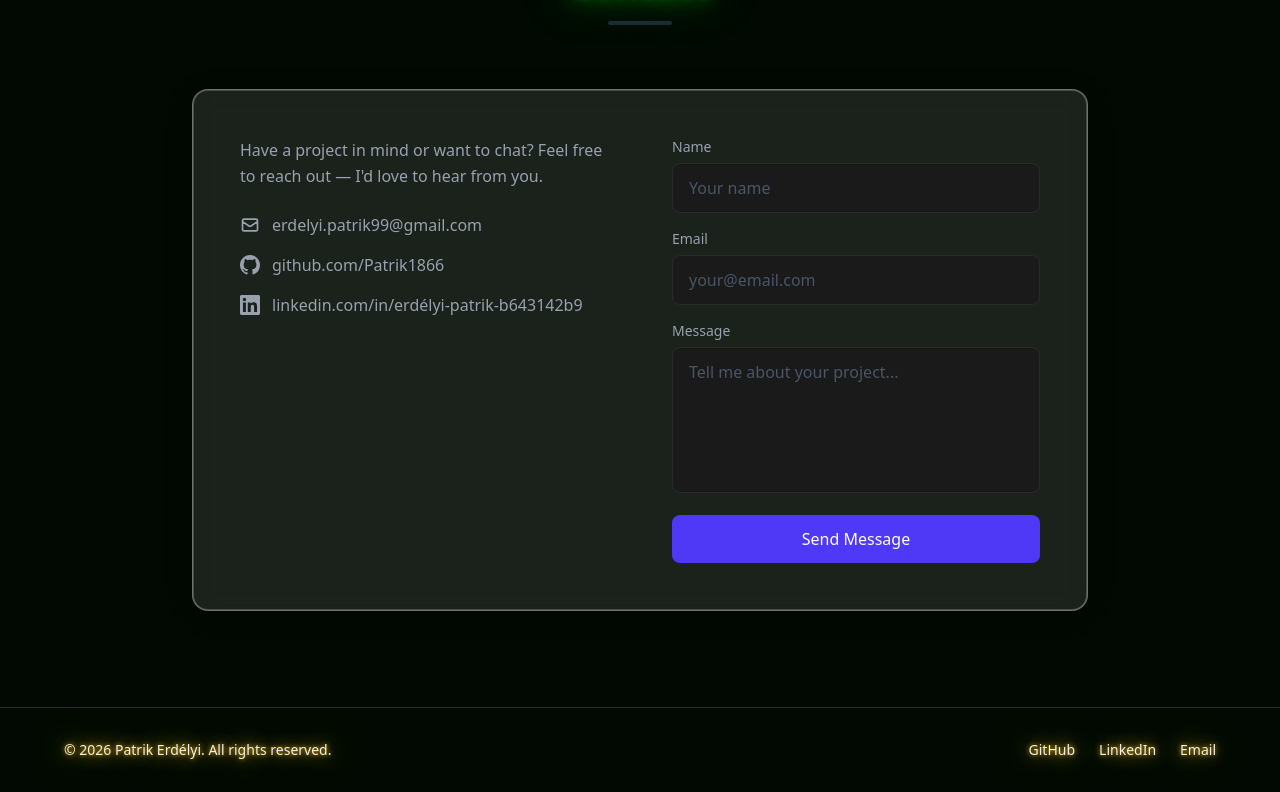
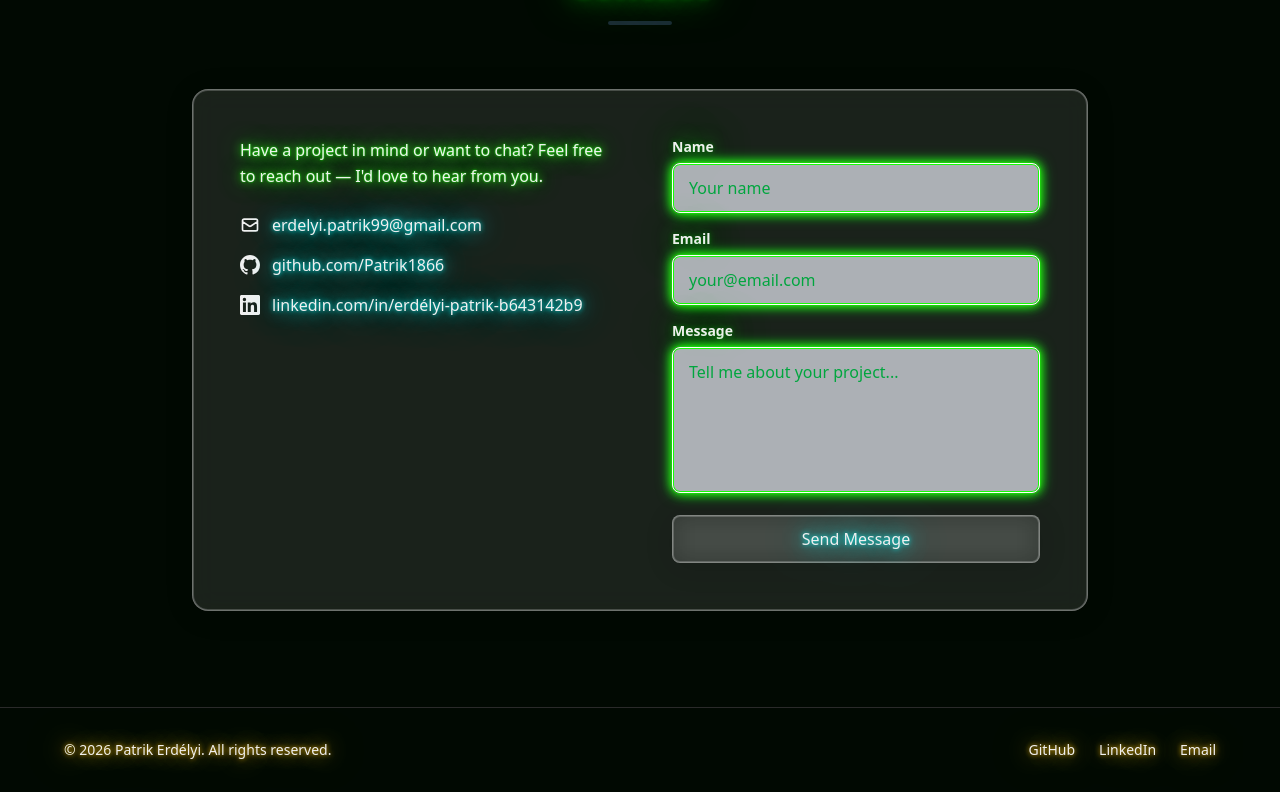
Before and after one commit to Patrik1866/portfolio, a Next.js app: page / in a window 1280 px wide. Shown: the part 2974-3766 px from the top of the page. Built offline with nearby package versions, Linux system fonts and the light colour scheme.

Commit message:
Final touch for the colors and styles

```diff
--- a/app/components/Contact/Contact.tsx
+++ b/app/components/Contact/Contact.tsx
@@ -35,14 +35,14 @@ export default function Contact() {
         <div className="grid md:grid-cols-2 gap-16 items-start max-w-4xl mx-auto glass-tile rounded-2xl p-12">
           {/* Info */}
           <div className="space-y-6">
-            <p className="text-gray-400 leading-relaxed">
+            <p className="neon-text leading-relaxed">
               Have a project in mind or want to chat? Feel free to reach
               out — I&apos;d love to hear from you.
             </p>
             <div className="space-y-4">
               <a
                 href="mailto:erdelyi.patrik99@gmail.com"
-                className="flex items-center gap-3 text-gray-400 hover:text-indigo-400 transition-colors"
+                className="flex items-center gap-3 neon-cyan transition-colors"
               >
                 <svg
                   className="w-5 h-5"
@@ -63,7 +63,7 @@ export default function Contact() {
                 href="https://github.com/Patrik1866"
                 target="_blank"
                 rel="noopener noreferrer"
-                className="flex items-center gap-3 text-gray-400 hover:text-indigo-400 transition-colors"
+                className="flex items-center gap-3 neon-cyan transition-colors"
               >
                 <svg className="w-5 h-5" fill="currentColor" viewBox="0 0 24 24">
                   <path d="M12 0C5.37 0 0 5.37 0 12c0 5.31 3.435 9.795 8.205 11.385.6.105.825-.255.825-.57 0-.285-.015-1.23-.015-2.235-3.015.555-3.795-.735-4.035-1.41-.135-.345-.72-1.41-1.23-1.695-.42-.225-1.02-.78-.015-.795.945-.015 1.62.87 1.845 1.23 1.08 1.815 2.805 1.305 3.495.99.105-.78.42-1.305.765-1.605-2.67-.3-5.46-1.335-5.46-5.925 0-1.305.465-2.385 1.23-3.225-.12-.3-.54-1.53.12-3.18 0 0 1.005-.315 3.3 1.23.96-.27 1.98-.405 3-.405s2.04.135 3 .405c2.295-1.56 3.3-1.23 3.3-1.23.66 1.65.24 2.88.12 3.18.765.84 1.23 1.905 1.23 3.225 0 4.605-2.805 5.625-5.475 5.925.435.375.81 1.095.81 2.22 0 1.605-.015 2.895-.015 3.3 0 .315.225.69.825.57A12.02 12.02 0 0 0 24 12c0-6.63-5.37-12-12-12z" />
@@ -74,7 +74,7 @@ export default function Contact() {
                 href="https://www.linkedin.com/in/erd%C3%A9lyi-patrik-b643142b9/"
                 target="_blank"
                 rel="noopener noreferrer"
-                className="flex items-center gap-3 text-gray-400 hover:text-indigo-400 transition-colors"
+                className="flex items-center gap-3 neon-cyan transition-colors"
               >
                 <svg className="w-5 h-5" fill="currentColor" viewBox="0 0 24 24">
                   <path d="M20.447 20.452h-3.554v-5.569c0-1.328-.027-3.037-1.852-3.037-1.853 0-2.136 1.445-2.136 2.939v5.667H9.351V9h3.414v1.561h.046c.477-.9 1.637-1.85 3.37-1.85 3.601 0 4.267 2.37 4.267 5.455v6.286zM5.337 7.433a2.062 2.062 0 0 1-2.063-2.065 2.064 2.064 0 1 1 2.063 2.065zm1.782 13.019H3.555V9h3.564v11.452zM22.225 0H1.771C.792 0 0 .774 0 1.729v20.542C0 23.227.792 24 1.771 24h20.451C23.2 24 24 23.227 24 22.271V1.729C24 .774 23.2 0 22.222 0h.003z" />
@@ -89,7 +89,7 @@ export default function Contact() {
             <div>
               <label
                 htmlFor="name"
-                className="block text-sm text-gray-400 mb-1.5"
+                className="block text-sm neon-dark-green font-bold mb-1.5"
               >
                 Name
               </label>
@@ -101,13 +101,13 @@ export default function Contact() {
                 value={formData.name}
                 onChange={handleChange}
                 placeholder="Your name"
-                className="w-full px-4 py-3 bg-[#1a1a1a] border border-[#2a2a2a] rounded-lg text-white placeholder-gray-600 focus:outline-none focus:border-indigo-500 transition-colors"
+                className="w-full px-4 py-3 bg-gray-300/80 border rounded-lg text-white placeholder-green-600 focus:outline-none transition-colors neon-input"
               />
             </div>
             <div>
               <label
                 htmlFor="email"
-                className="block text-sm text-gray-400 mb-1.5"
+                className="block text-sm neon-dark-green font-bold mb-1.5"
               >
                 Email
               </label>
@@ -119,13 +119,13 @@ export default function Contact() {
                 value={formData.email}
                 onChange={handleChange}
                 placeholder="your@email.com"
-                className="w-full px-4 py-3 bg-[#1a1a1a] border border-[#2a2a2a] rounded-lg text-white placeholder-gray-600 focus:outline-none focus:border-indigo-500 transition-colors"
+                className="w-full px-4 py-3 bg-gray-300/80 border rounded-lg text-white placeholder-green-600 focus:outline-none transition-colors neon-input"
               />
             </div>
             <div>
               <label
                 htmlFor="message"
-                className="block text-sm text-gray-400 mb-1.5"
+                className="block text-sm neon-dark-green font-bold mb-1.5"
               >
                 Message
               </label>
@@ -137,13 +137,13 @@ export default function Contact() {
                 value={formData.message}
                 onChange={handleChange}
                 placeholder="Tell me about your project..."
-                className="w-full px-4 py-3 bg-[#1a1a1a] border border-[#2a2a2a] rounded-lg text-white placeholder-gray-600 focus:outline-none focus:border-indigo-500 transition-colors resize-none"
+                className="w-full px-4 py-3 bg-gray-300/80 border rounded-lg text-white placeholder-green-600 focus:outline-none transition-colors resize-none neon-input"
               />
             </div>
             <button
               type="submit"
               disabled={status === "sending" || status === "sent"}
-              className="w-full py-3 bg-indigo-600 hover:bg-indigo-500 disabled:bg-indigo-800 disabled:cursor-not-allowed text-white font-medium rounded-lg transition-colors duration-200"
+              className="w-full py-3 glass-btn disabled:cursor-not-allowed neon-cyan font-medium rounded-lg transition-colors duration-200"
             >
               {status === "sending"
                 ? "Sending..."
--- a/app/global.scss
+++ b/app/global.scss
@@ -151,6 +151,14 @@ body {
   transition: all 0.3s ease;
 }
 
+.neon-input {
+  box-shadow:
+    0 0 2px #16ff06,
+    0 0 10px #30fd0c,
+    0 0 15px #0dff1d,
+    inset 0 0 0 1px #16ff06;
+}
+
 .app-shell {
   position: relative;
   z-index: 0;
```
